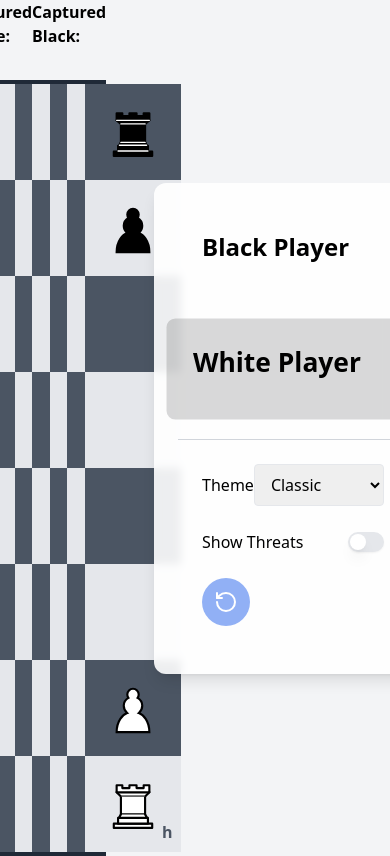
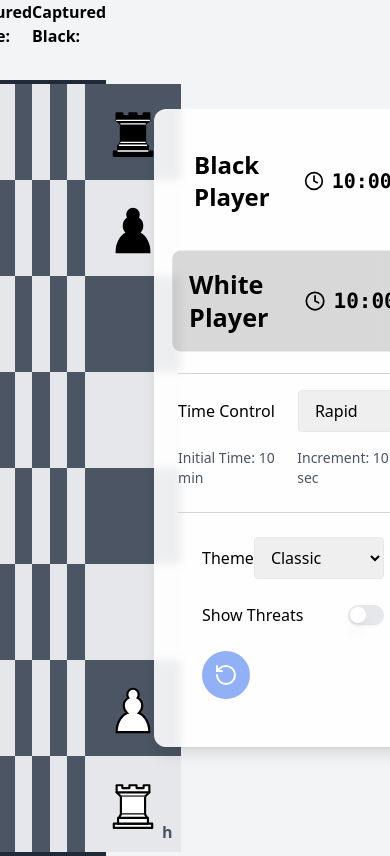
Before and after one commit to dowells-mike/chess-game, a React (Create React App) app: page / in a window 390 px wide. Shown: the top 856 px of the page. Built offline with nearby package versions, Linux system fonts and the light colour scheme.

Commit message:
media query resizing

```diff
--- a/src/App.tsx
+++ b/src/App.tsx
@@ -1,4 +1,5 @@
-import React, { useState } from "react";
+import React, { useState, useEffect, useRef } from "react";
+import { Clock } from "lucide-react";
 import { RotateCcw } from "lucide-react";
 import * as SwitchPrimitives from "@radix-ui/react-switch";
 import {
@@ -8,7 +9,7 @@ import {
   wouldBeInCheck,
   findKing
 } from './chess-check-detection';
-import { BoardTheme } from "./types";
+import { BoardTheme, TimeControl} from "./types";
 
 
 // Switch component implementation
@@ -123,6 +124,13 @@ const INITIAL_BOARD: Board = [
   ],
 ];
 
+// Timer modes
+const TIME_CONTROLS: TimeControl[] = [
+  { mode: 'blitz', initialTime: 300, increment: 5 },    // 5 minutes, 5 sec increment
+  { mode: 'rapid', initialTime: 600, increment: 10 },   // 10 minutes, 10 sec increment
+  { mode: 'classical', initialTime: 1800, increment: 30 } // 30 minutes, 30 sec increment
+];
+
 const App: React.FC = () => {
   const [board, setBoard] = useState<Board>(INITIAL_BOARD);
   const [turn, setTurn] = useState<Color>('w');
@@ -141,6 +149,18 @@ const App: React.FC = () => {
   } | null>(null);
   const [selectedHistoryMove, setSelectedHistoryMove] = useState<Move | null>(null);
   const [currentTheme, setCurrentTheme] = useState<BoardTheme>(BOARD_THEMES[0]);
+  const timerRef = useRef<NodeJS.Timeout | null>(null);
+
+  const [timeControl, setTimeControl] = useState<TimeControl>({
+    mode: 'rapid',
+    initialTime: 600, // 10 minutes
+    increment: 10 // 10 seconds increment
+  });
+
+  const [playerTimes, setPlayerTimes] = useState({
+    w: timeControl.initialTime,
+    b: timeControl.initialTime
+  });
 
 
   // Replace the existing getPieceMoves function with this one
@@ -230,7 +250,9 @@ const App: React.FC = () => {
 
     if (!piece) return;
 
+
     const newBoard = board.map((row) => [...row]);
+
 
     // En passant capture
     if (piece.type === 'p') {
@@ -266,14 +288,17 @@ const App: React.FC = () => {
       }
     }
 
+
     // Check for pawn promotion
     if (piece.type === "p" && (toRow === 0 || toRow === 7)) {
       setPromotionState({ from, to, color: piece.color });
       return;
     }
 
+
     newBoard[toRow][toCol] = { ...piece, hasMoved: true };
     newBoard[fromRow][fromCol] = null;
+
 
     if (targetPiece) {
       setCapturedPieces((prev) => ({
@@ -281,6 +306,7 @@ const App: React.FC = () => {
         [targetPiece.color]: [...prev[targetPiece.color], targetPiece],
       }));
     }
+
 
     // Update the board first
     setBoard(newBoard);
@@ -292,6 +318,23 @@ const App: React.FC = () => {
 
     setIsCheck(isOpponentInCheck);
     setIsCheckmate(isOpponentInCheckmate);
+
+    // Add time increment for the current player
+    setPlayerTimes(prev => ({
+      ...prev,
+      [turn]: prev[turn] + timeControl.increment
+    }));
+
+
+    // Start timer for the next player
+    if (timerRef.current) clearInterval(timerRef.current);
+
+    timerRef.current = setInterval(() => {
+      setPlayerTimes(prev => ({
+        ...prev,
+        [nextTurn]: Math.max(0, prev[nextTurn] - 1)
+      }));
+    }, 1000);
 
     // Update turn and move history
     setTurn(nextTurn);
@@ -461,6 +504,66 @@ const App: React.FC = () => {
     return `${pieceSymbol}${disambiguator}${captureSymbol}${toFile}${toRank}${checkSymbol}`;
   };
 
+  // Start the timer when the game begins or a move is made
+  const startTimer = () => {
+    if (timerRef.current) clearInterval(timerRef.current);
+
+
+    timerRef.current = setInterval(() => {
+      setPlayerTimes(prev => ({
+        ...prev,
+        [turn]: Math.max(0, prev[turn] - 1)
+      }));
+    }, 1000);
+  };
+
+  // Stop the timer
+  const stopTimer = () => {
+    if (timerRef.current) {
+      clearInterval(timerRef.current);
+      timerRef.current = null;
+    }
+  };
+
+  const addTimeIncrement = () => {
+    setPlayerTimes(prev => ({
+      ...prev,
+      [turn]: prev[turn] + timeControl.increment
+    }));
+  };
+
+  // Format time to MM:SS
+  const formatTime = (seconds: number) => {
+    const minutes = Math.floor(seconds / 60);
+    const remainingSeconds = seconds % 60;
+    return `${minutes}:${remainingSeconds.toString().padStart(2, '0')}`;
+  };
+
+  // Reset timer when starting a new game
+  const resetTimer = () => {
+    stopTimer();
+    setPlayerTimes({
+      w: timeControl.initialTime,
+      b: timeControl.initialTime
+    });
+  };
+
+  // Check for time out
+  useEffect(() => {
+    if (playerTimes.w <= 0) {
+      // Black wins on time
+      stopTimer();
+      // You can add a modal or notification here
+      alert("White ran out of time. Black wins!");
+    }
+    if (playerTimes.b <= 0) {
+      // White wins on time
+      stopTimer();
+      // You can add a modal or notification here
+      alert("Black ran out of time. White wins!");
+    }
+  }, [playerTimes]);
+
   return (
     <div className={`flex items-center justify-center gap-12 min-h-screen ${currentTheme.background}`}>
       <div>
@@ -601,21 +704,87 @@ const App: React.FC = () => {
       {/* Side Panel */}
       <div className="w-80 bg-white bg-opacity-90 rounded-xl shadow-lg backdrop-blur-sm p-6">
         <div className="space-y-6">
+          {/* Black Player Section */}
     <div
-            className={`p-6 rounded-lg transition-all duration-200 ${
-              turn === "b" ? "bg-black/15 scale-110" : ""
+      className={`p-4 rounded-lg transition-all duration-200 flex justify-between items-center ${
+        turn === "b" ? "bg-black/15 scale-105" : ""
       }`}
     >
-            <h2 className="text-2xl font-semibold mb-3">Black Player</h2>
+      <h2 className="text-2xl font-semibold">Black Player</h2>
+          <div className="flex items-center space-x-2">
+            <Clock className="w-5 h-5" />
+            <span className="text-xl font-mono font-semibold">
+              {formatTime(playerTimes.b)}
+            </span>
+            </div>
           </div>
 
+
+
+          {/* White Player Section */}
     <div
-            className={`p-6 rounded-lg transition-all duration-200 ${
-              turn === "w" ? "bg-black/15 scale-110" : ""
+      className={`p-4 rounded-lg transition-all duration-200 flex justify-between items-center ${
+        turn === "w" ? "bg-black/15 scale-105" : ""
       }`}
     >
-            <h2 className="text-2xl font-semibold mb-3">White Player</h2>
+      <h2 className="text-2xl font-semibold">White Player</h2>
+      <div className="flex items-center space-x-2">
+        <Clock className="w-5 h-5" />
+        <span className="text-xl font-mono font-semibold">
+          {formatTime(playerTimes.w)}
+        </span>
       </div>
+    </div>
+
+
+    {/* Time Control Section */}
+    <div className="border-t border-gray-300 pt-4">
+  <div className="flex items-center justify-between mb-4">
+    <label className="text-base font-medium">Time Control</label>
+    <select
+      value={timeControl.mode}
+      onChange={(e) => {
+        const selected = TIME_CONTROLS.find(tc => tc.mode === e.target.value);
+        if (selected) {
+          // Stop the current timer
+          stopTimer();
+
+
+          // Update time control
+          setTimeControl(selected);
+
+
+          // Reset player times to the new initial time
+          setPlayerTimes({
+            w: selected.initialTime,
+            b: selected.initialTime
+          });
+
+
+          // Optional: Restart the timer if the game is in progress
+          // You might want to add a condition to check if the game has started
+          startTimer();
+        }
+      }}
+      className="px-3 py-2 border rounded text-base"
+    >
+      {TIME_CONTROLS.map(tc => (
+        <option key={tc.mode} value={tc.mode}>
+          {tc.mode.charAt(0).toUpperCase() + tc.mode.slice(1)}
+        </option>
+      ))}
+    </select>
+  </div>
+  <div className="flex items-center justify-between mb-4">
+    <span className="text-sm text-gray-600">
+      Initial Time: {Math.floor(timeControl.initialTime / 60)} min
+    </span>
+    <span className="text-sm text-gray-600">
+      Increment: {timeControl.increment} sec
+    </span>
+  </div>
+</div>
+
 
           <div className="space-y-6 p-6 border-t border-gray-300">
 
--- a/src/types.ts
+++ b/src/types.ts
@@ -18,4 +18,10 @@ type BoardTheme = {
     boardTexture?: string;
 };
 
-export type { Color, PieceType, Position, Piece, Board, BoardTheme };
+type TimeControl = {
+    mode: 'blitz' | 'rapid' | 'classical';
+    initialTime: number;
+    increment: number;
+};
+
+export type { Color, PieceType, Position, Piece, Board, BoardTheme, TimeControl };
```
Lines whose indentation alone changed are shown as unchanged.
